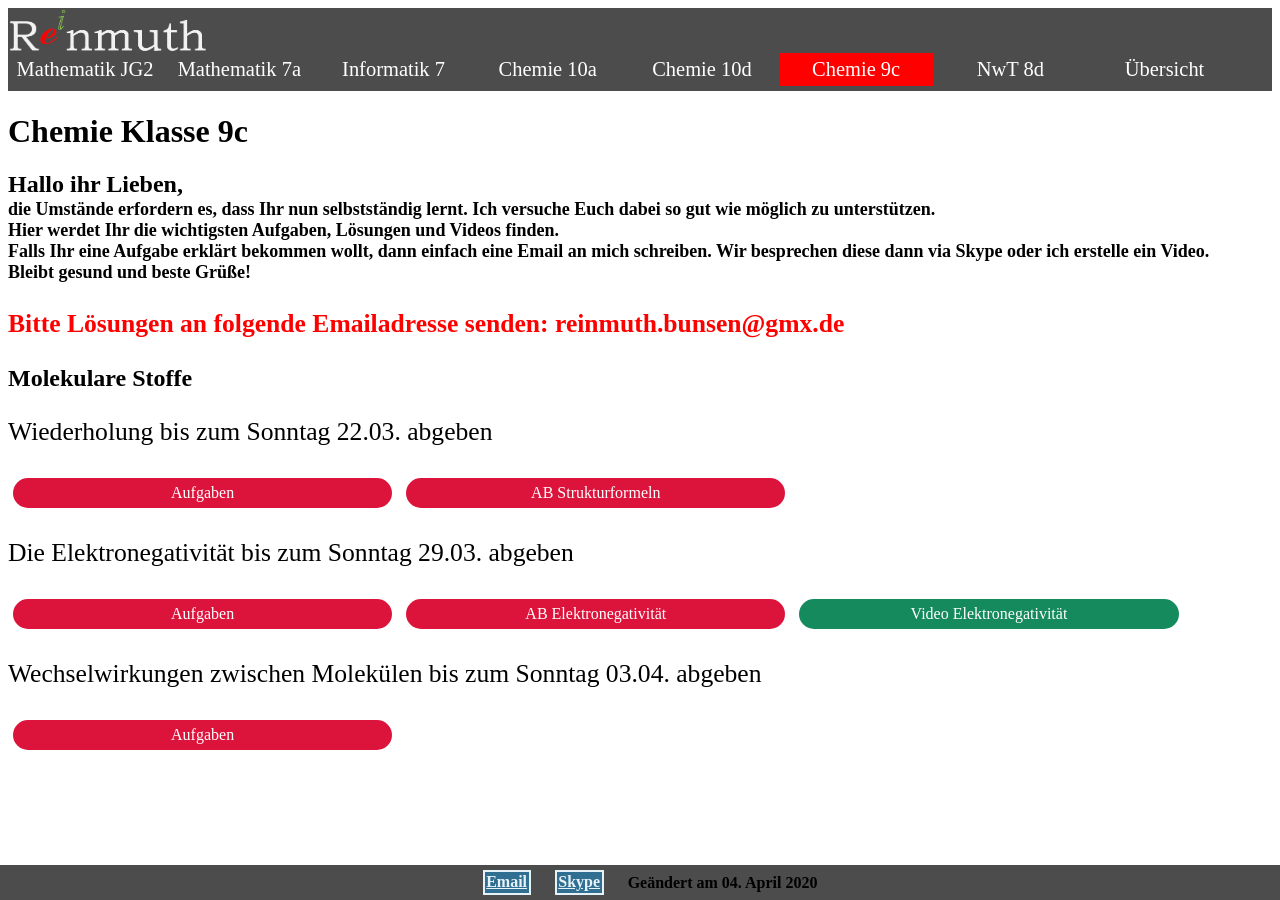
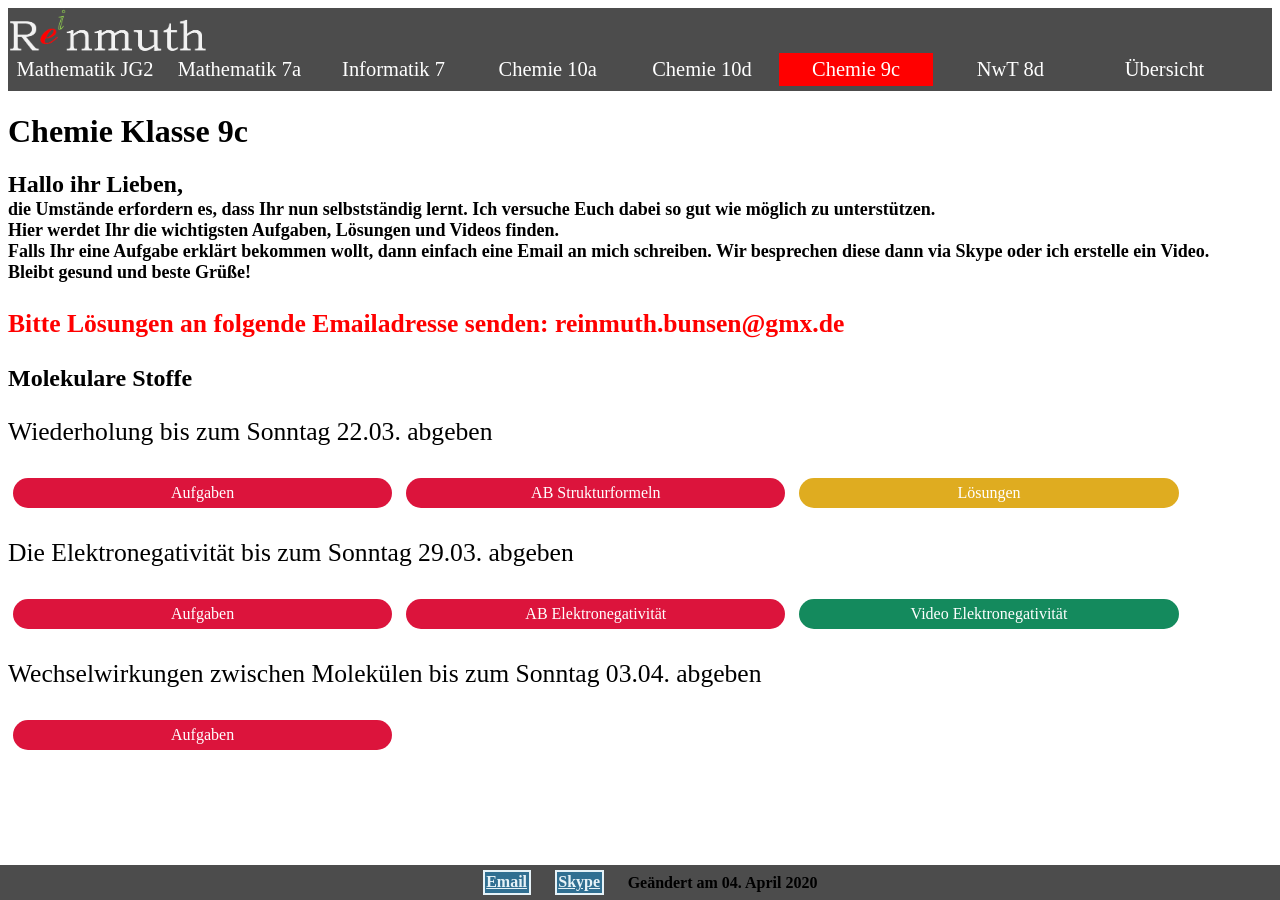
Before and after one commit to Reinmuth/Reinmuth.github.io, a Jekyll site: the page 9c.html, which Jekyll copies as it is, in a window 1280 px wide. Built offline with Jekyll 4.4.1, drawn with Linux system fonts in a browser that asks for light colours.

Commit message:
Add files via upload

```diff
--- a/9c.html
+++ b/9c.html
@@ -71,7 +71,7 @@
 
 				<a class="kachel exerc" href="Ch9/Woche 1 Aufgaben.pdf">Aufgaben </a>    </li>  <!-- Aufschrieb Oktettregel? + folgendes AB (Doppelseitig) + Zusammenfassung Übersicht Stoffgruppe/teilchen -->
 				<a class="kachel exerc" href="Ch9/Strukturformeln.pdf">AB Strukturformeln</a>    </li>
-				<!-- <li> <a class="kachel sol" href="uc.png">Lösungen</a>    </li> --> <!-- AB (Doppelseitig) + Zusammenfassung Übersicht Stoffgruppe/teilchen -->
+				<a class="kachel sol" href="Ch9/Lösungen Strukturformel.pdf">Lösungen</a>    </li>
 
 
 
```
